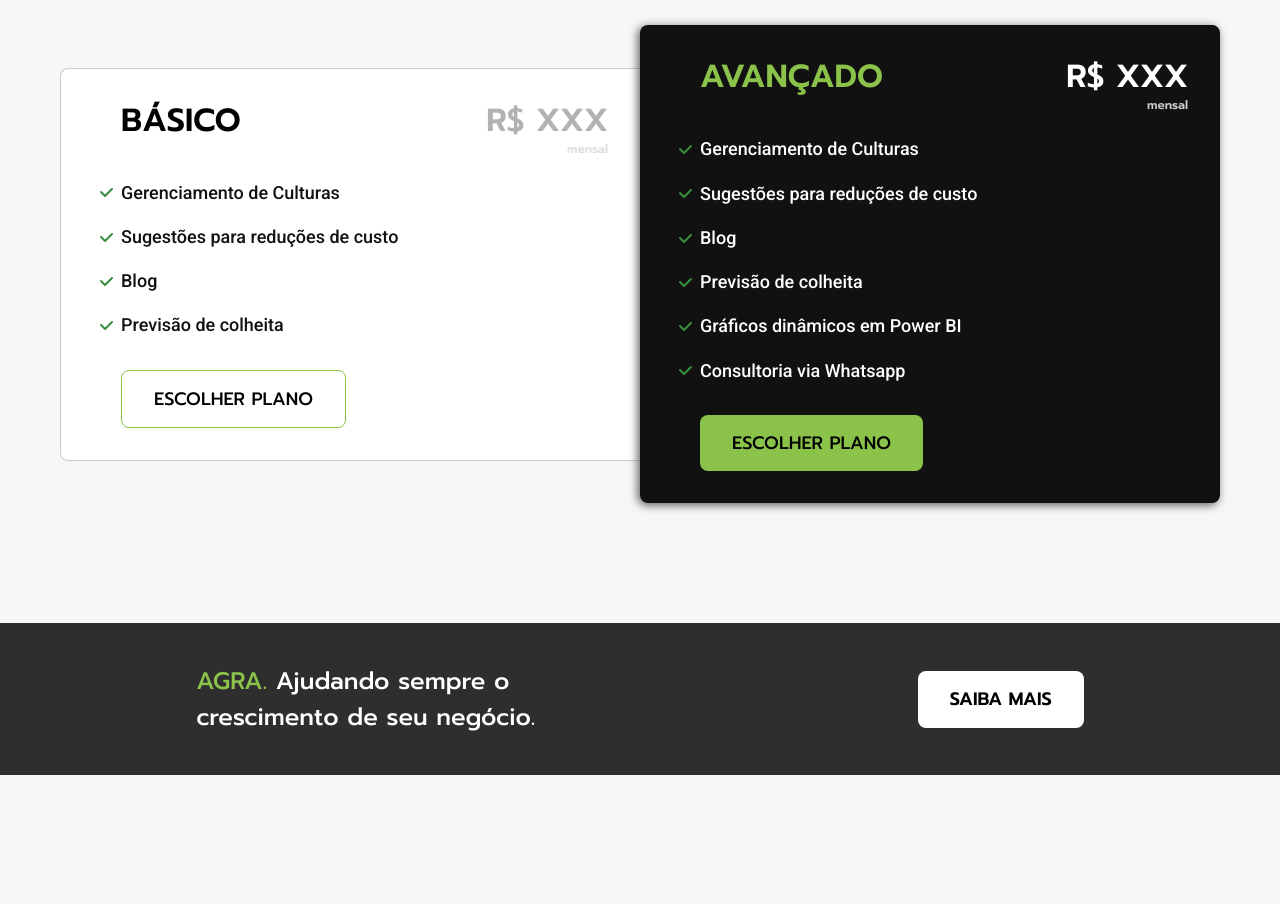
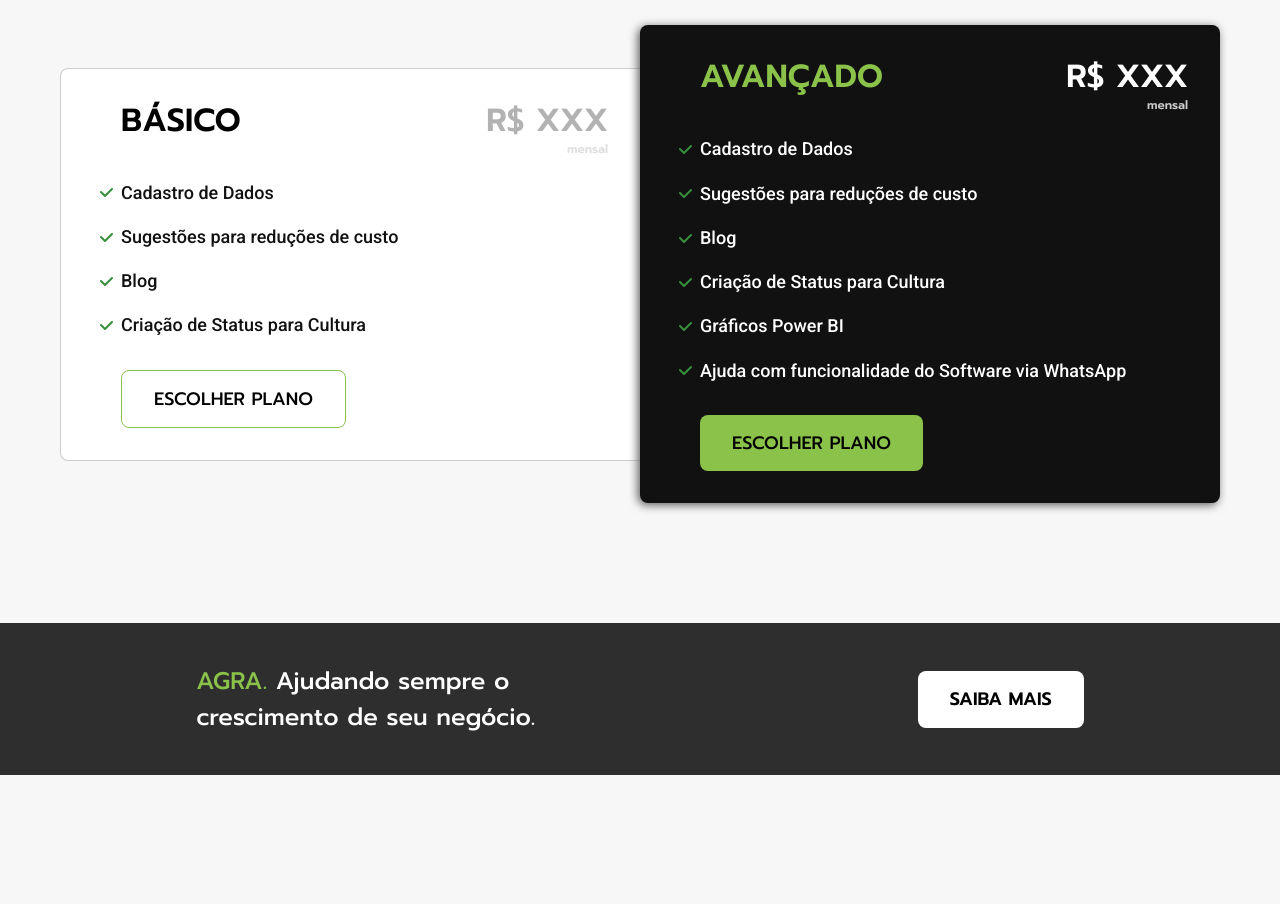
Before and after one commit to Fernando1403/Agra1, a React (Vite) app: page / in a window 1280 px wide. Shown: the part 3000-3904 px from the top of the page. Built offline with nearby package versions, Linux system fonts and the light colour scheme.

Commit message:
Update planos-opcao.jsx

```diff
--- a/src/interpolacao/planos/planos-opcao.jsx
+++ b/src/interpolacao/planos/planos-opcao.jsx
@@ -11,10 +11,10 @@ function PlanosOpcao(){
               <h3 className="font-1-xl cor-12">BÁSICO</h3>
               <span className="font-1-xl cor-5">R$ XXX <span className="font-1-xs cor-3">mensal</span></span>
               <ul className="font-2-m cor-11">
-                <li>Gerenciamento de Culturas</li>
+                <li>Cadastro de Dados</li>
                 <li>Sugestões para reduções de custo</li>
                 <li>Blog</li>
-                <li>Previsão de colheita</li>
+                <li>Criação de Status para Cultura</li>
               </ul>
               <a href="/planos" className="botao-planos botao-fundo-branco">Escolher plano</a>
           </div>
@@ -22,12 +22,12 @@ function PlanosOpcao(){
               <h3 className="font-1-xl cor-p3">AVANÇADO</h3>
               <span className="font-1-xl cor-0">R$ XXX <span className="font-1-xs cor-4">mensal</span></span>
               <ul className="font-2-m cor-0">
-                <li>Gerenciamento de Culturas</li>
+                 <li>Cadastro de Dados</li>
                 <li>Sugestões para reduções de custo</li>
                 <li>Blog</li>
-                <li>Previsão de colheita</li>
-                <li>Gráficos dinâmicos em Power BI</li>
-                <li>Consultoria via Whatsapp</li>
+                <li>Criação de Status para Cultura</li>
+                <li>Gráficos Power BI</li>
+                <li>Ajuda com funcionalidade do Software via WhatsApp</li>
               </ul>
               <a href="/planos" className="botao-planos botao-fundo-verde">Escolher plano</a>
           </div>
```
